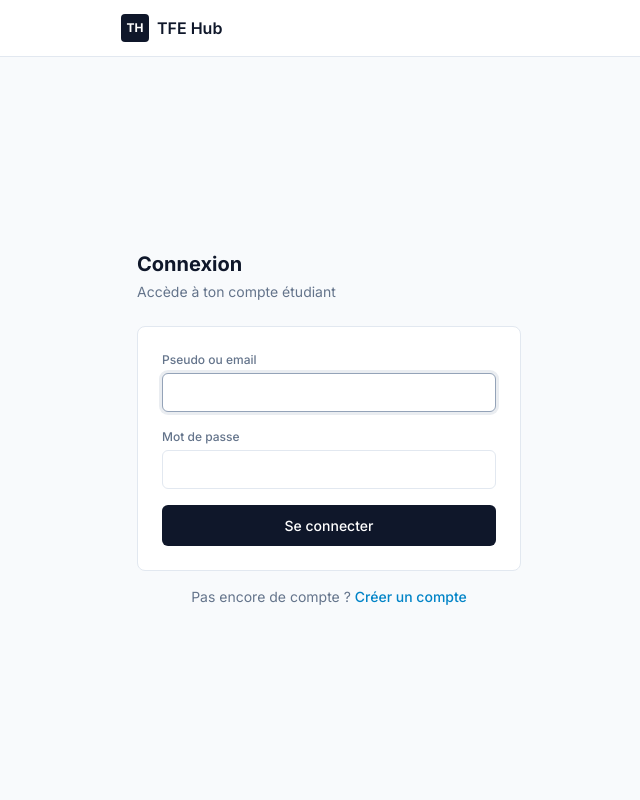
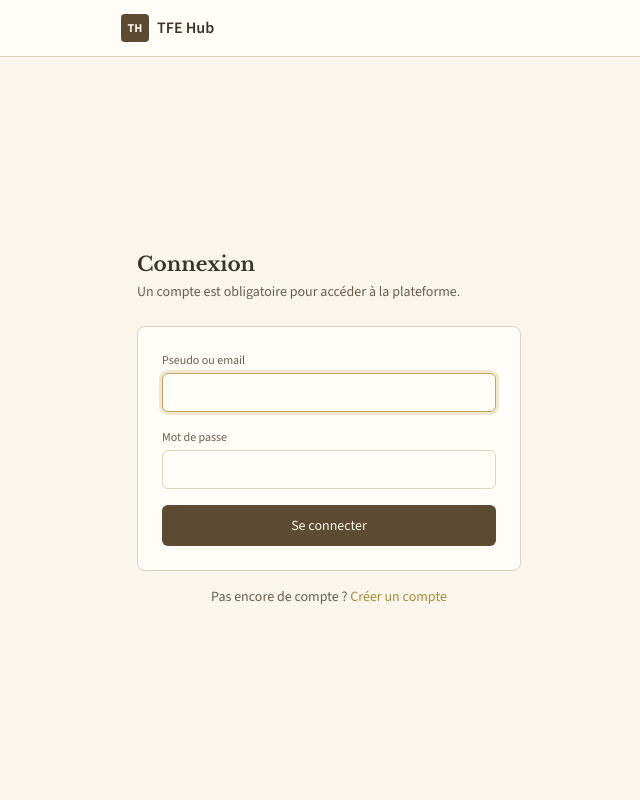
Before and after one commit to NassimMaouche/tfe-hub-live, a Flask app: page /login in a window 1280 px wide. Shown: the whole page, without its empty margins (311-951 px from the left). Run offline with Flask 3, Linux system fonts and the light colour scheme; some libraries are stand-ins or nearby versions.

Commit message:
Force login + yellow paper theme (feuille jaune)

```diff
--- a/static/css/style.css
+++ b/static/css/style.css
@@ -1,30 +1,47 @@
-/* TFE Hub – Style sobre & professionnel */
+/* TFE Hub – Thème feuille jaune (papier) */
+:root {
+  --paper: #faf6eb;
+  --paper-dark: #f3ead6;
+  --ink: #3d3429;
+  --ink-soft: #6b5e4f;
+  --border: #e0d4bc;
+  --accent: #c4a35a;
+  --accent-dark: #a68b3d;
+  --card: #fffdf7;
+}
+
+body {
+  background: var(--paper) !important;
+  color: var(--ink) !important;
+}
+
 .input {
   width: 100%;
   padding: 0.5rem 0.75rem;
-  border: 1px solid #e2e8f0;
+  border: 1px solid var(--border);
   border-radius: 0.375rem;
   outline: none;
   font-size: 14px;
-  background: #fff;
+  background: var(--card);
+  color: var(--ink);
   transition: border-color 0.15s, box-shadow 0.15s;
 }
 .input:focus {
-  border-color: #94a3b8;
-  box-shadow: 0 0 0 3px rgba(148, 163, 184, 0.2);
+  border-color: var(--accent);
+  box-shadow: 0 0 0 3px rgba(196, 163, 90, 0.25);
 }
 
 .label {
   display: block;
   font-size: 0.75rem;
   font-weight: 500;
-  color: #64748b;
+  color: var(--ink-soft);
   margin-bottom: 0.25rem;
 }
 
 .btn-primary {
-  background: #0f172a;
-  color: #fff;
+  background: #5c4a32;
+  color: #faf6eb;
   border-radius: 0.375rem;
   font-weight: 500;
   font-size: 0.875rem;
@@ -80,4 +110,15 @@
   overflow: hidden;
 }
 
-.like-btn { cursor: pointer; background: none; border: none; padding: 0.15rem 0.35rem; }
+.like-btn { cursor: pointer; background: none; border: none; padding: 0.15rem 0.35rem; color: var(--ink-soft); }
+.like-btn:hover { color: #b45309; }
+
+.bg-slate-50 { background-color: var(--paper) !important; }
+.bg-white { background-color: var(--card) !important; }
+.border-slate-200, .border-slate-100 { border-color: var(--border) !important; }
+.text-slate-900, .text-slate-800 { color: var(--ink) !important; }
+.text-slate-600, .text-slate-700 { color: var(--ink-soft) !important; }
+.text-slate-500, .text-slate-400 { color: #8a7b68 !important; }
+.bg-slate-900 { background-color: #5c4a32 !important; }
+.hover\:bg-slate-800:hover { background-color: #3d3429 !important; }
+.text-sky-600 { color: var(--accent-dark) !important; }
--- a/templates/login.html
+++ b/templates/login.html
@@ -6,34 +6,39 @@
   <title>Connexion – TFE Hub</title>
   <script src="https://cdn.tailwindcss.com"></script>
   <link rel="stylesheet" href="/static/css/style.css" />
-  <link href="https://fonts.googleapis.com/css2?family=Inter:wght@400;500;600;700&display=swap" rel="stylesheet" />
-  <style>body{font-family:Inter,system-ui,sans-serif}</style>
+  <link href="https://fonts.googleapis.com/css2?family=Libre+Baskerville:wght@400;700&family=Source+Sans+3:wght@400;500;600;700&display=swap" rel="stylesheet" />
+  <style>
+    body { font-family: 'Source Sans 3', system-ui, sans-serif; background: #faf6eb; color: #3d3429; }
+    h1 { font-family: 'Libre Baskerville', Georgia, serif; }
+  </style>
 </head>
-<body class="bg-slate-50 min-h-screen flex flex-col">
-  <header class="bg-white border-b border-slate-200">
+<body class="min-h-screen flex flex-col">
+  <header class="border-b" style="background:#fffdf7;border-color:#e0d4bc;">
     <div class="max-w-md mx-auto px-4 h-14 flex items-center">
-      <a href="/" class="flex items-center gap-2 font-semibold text-slate-900">
-        <span class="w-7 h-7 rounded bg-slate-900 text-white text-xs flex items-center justify-center font-bold">TH</span>
+      <span class="flex items-center gap-2 font-semibold" style="color:#3d3429;">
+        <span class="w-7 h-7 rounded text-xs flex items-center justify-center font-bold"
+          style="background:#5c4a32;color:#faf6eb;">TH</span>
         TFE Hub
-      </a>
+      </span>
     </div>
   </header>
 
   <main class="flex-1 flex items-center justify-center px-4 py-12">
     <div class="w-full max-w-sm">
-      <h1 class="text-xl font-bold text-slate-900 mb-1">Connexion</h1>
-      <p class="text-sm text-slate-500 mb-6">Accède à ton compte étudiant</p>
+      <h1 class="text-xl font-bold mb-1" style="color:#3d3429;">Connexion</h1>
+      <p class="text-sm mb-6" style="color:#6b5e4f;">Un compte est obligatoire pour accéder à la plateforme.</p>
 
       {% with messages = get_flashed_messages(with_categories=true) %}
         {% for cat, msg in messages %}
-        <div class="mb-4 text-sm px-3 py-2 rounded-lg border
-          {% if cat=='error' %}bg-red-50 border-red-200 text-red-700{% else %}bg-emerald-50 border-emerald-200 text-emerald-700{% endif %}">
+        <div class="mb-4 text-sm px-3 py-2 rounded-lg border"
+          style="{% if cat=='error' %}background:#fef2f2;border-color:#fecaca;color:#991b1b;
+          {% else %}background:#f0fdf4;border-color:#bbf7d0;color:#166534;{% endif %}">
           {{ msg }}
         </div>
         {% endfor %}
       {% endwith %}
 
-      <form method="POST" class="space-y-4 bg-white border border-slate-200 rounded-lg p-6">
+      <form method="POST" class="space-y-4 rounded-lg p-6 border" style="background:#fffdf7;border-color:#e0d4bc;">
         <div>
           <label class="label">Pseudo ou email</label>
           <input type="text" name="login" required class="input" autofocus />
@@ -45,9 +50,9 @@
         <button type="submit" class="btn-primary w-full py-2.5">Se connecter</button>
       </form>
 
-      <p class="text-center text-sm text-slate-500 mt-4">
+      <p class="text-center text-sm mt-4" style="color:#6b5e4f;">
         Pas encore de compte ?
-        <a href="{{ url_for('register') }}" class="text-sky-600 hover:underline font-medium">Créer un compte</a>
+        <a href="{{ url_for('register') }}" class="font-medium hover:underline" style="color:#a68b3d;">Créer un compte</a>
       </p>
     </div>
   </main>
```
Also changed, not shown: other parts of static/css/style.css (+25 -12 lines), templates/register.html (+19 -14 lines).
